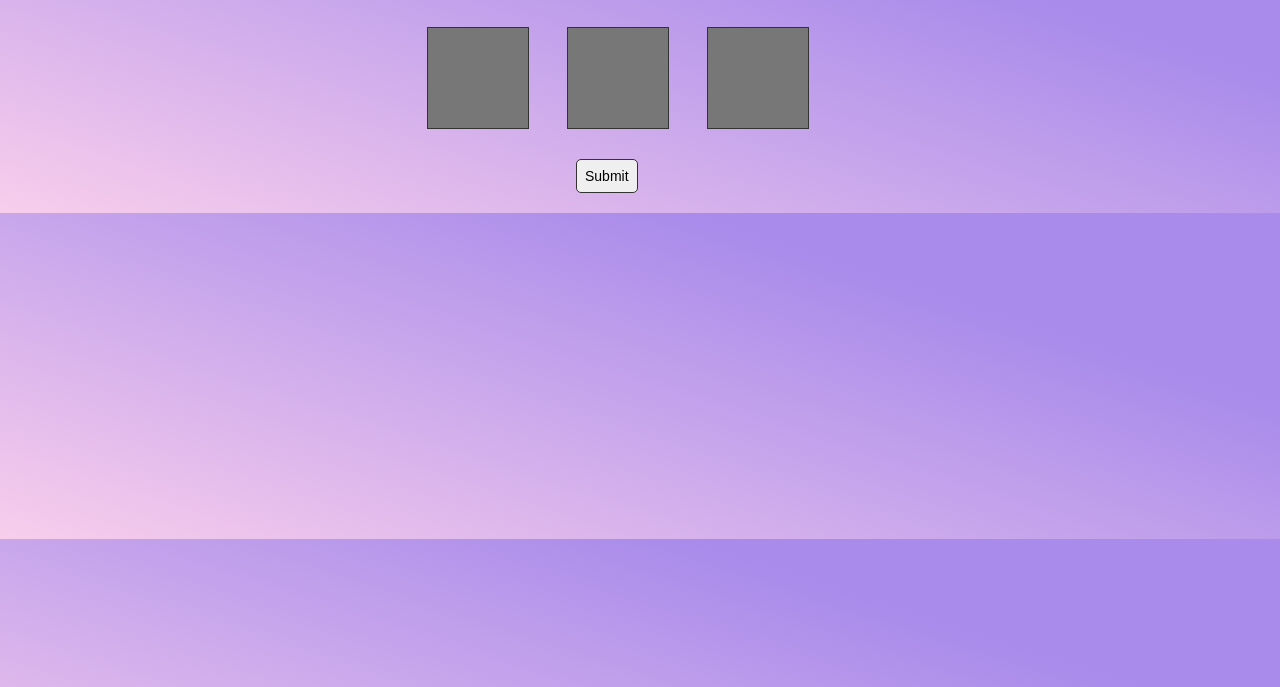
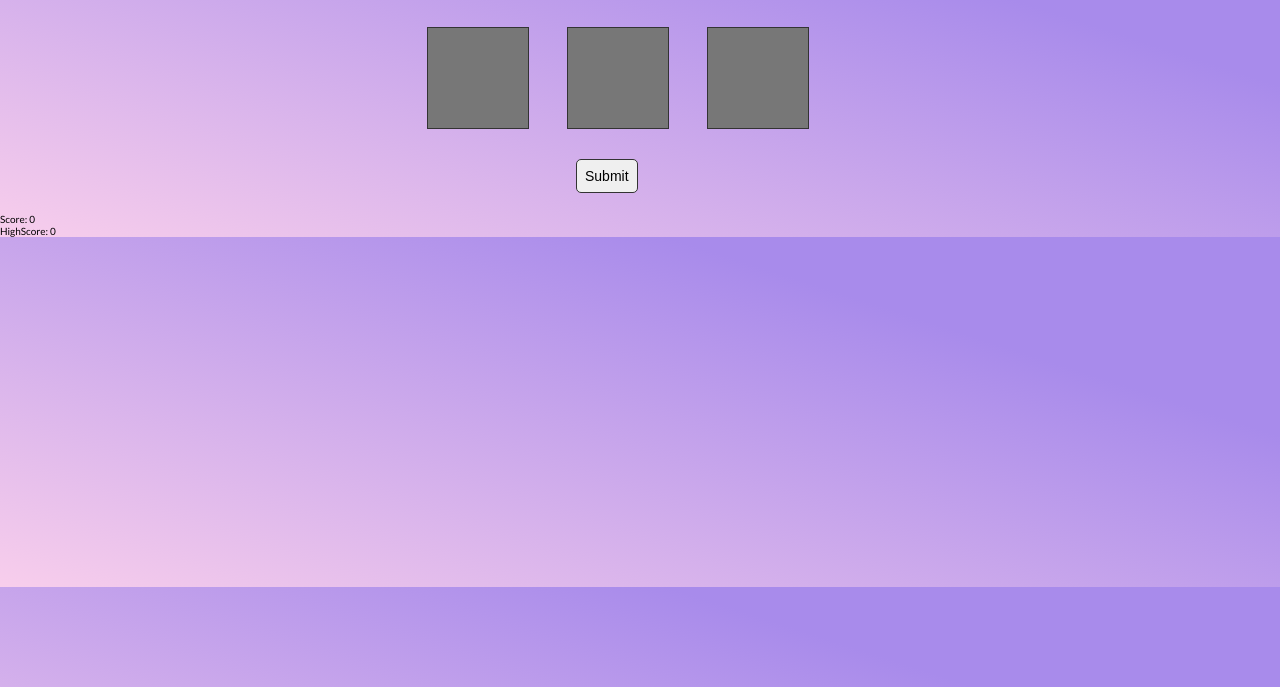
Before and after one commit to ewa1do/box-game, a website: page index.html in a window 1280 px wide. Both pictures are taken after a click on the button "Submit". Shown: the part 113-800 px from the top of the page. Drawn offline with Linux system fonts and the light colour scheme.

Commit message:
setting the score and the highScore functionality

```diff
--- a/js/index.js
+++ b/js/index.js
@@ -7,9 +7,12 @@ const activeColorsList = []; // To store the colors shown at the begining
 const boxContainer = document.querySelector('.box-container');
 const startButton = document.querySelector('.start');
 const submitButton = document.querySelector('.submit');
+const scoreLabel = document.querySelector('.score');
+
 let countColorIndex = 0;
 let countLevel = 0;
 let delay = 5000;
+let gameScore = 0;
 
 class UI {
     static displayLvlOne () {
@@ -90,6 +93,17 @@ class UI {
         });
     }
 
+    static displayScoresUI () {
+        const scoreDiv = `
+        <div class="scores">
+            <p>Score: <span class="score">0</span></p>
+            <p>HighScore: <span class="high-score"></span></p>
+        </div>
+        `
+
+        document.querySelector('main').insertAdjacentHTML('afterend', scoreDiv);
+    }
+
     static setBoxesColor () {
         activeColorsList.length = 0;
         Array.from(boxContainer.children).forEach((box) => {
@@ -158,11 +172,18 @@ class Box {
         if (success) {
             countLevel++;
             Box.changeCurrentLevel();
+            UI.setBoxesColor();
+            gameScore += 100;
         } else {
             countLevel = 0;
             boxContainer.className = UI.removeLevelClasses();
             Box.changeCurrentLevel();
+            Box.setHighScore();
+            gameScore = 0;
         }
+
+        document.querySelector('.score').textContent = gameScore;
+
     }
 
     static changeCurrentLevel () {
@@ -180,6 +201,21 @@ class Box {
             delay = 3000;
             UI.displayLvlFive();
         }
+    }
+
+    static setHighScore () {
+        if (localStorage.length > 0) {
+            const highScore = +localStorage.getItem('high');
+            if (gameScore > highScore) {
+                localStorage.clear();
+                localStorage.setItem('high', gameScore);
+            }
+        } else {
+            localStorage.setItem('high', gameScore);
+        }
+
+        document.querySelector('.high-score').textContent = localStorage.getItem('high');
+
     }
 
     static sliceRGBComponents (rgb) {
@@ -203,6 +239,7 @@ class Box {
 // Event Handlers
 startButton.addEventListener('click', UI.setBoxesColor.bind(UI));
 document.addEventListener('DOMContentLoaded', UI.displayLvlOne);
+document.addEventListener('DOMContentLoaded', UI.displayScoresUI);
 
 boxContainer.addEventListener('click', UI.changeBoxColorAfterClick);
 submitButton.addEventListener('click', Box.gameFlow);
```
Also changed, not shown: index.html (line endings or trailing spaces).
